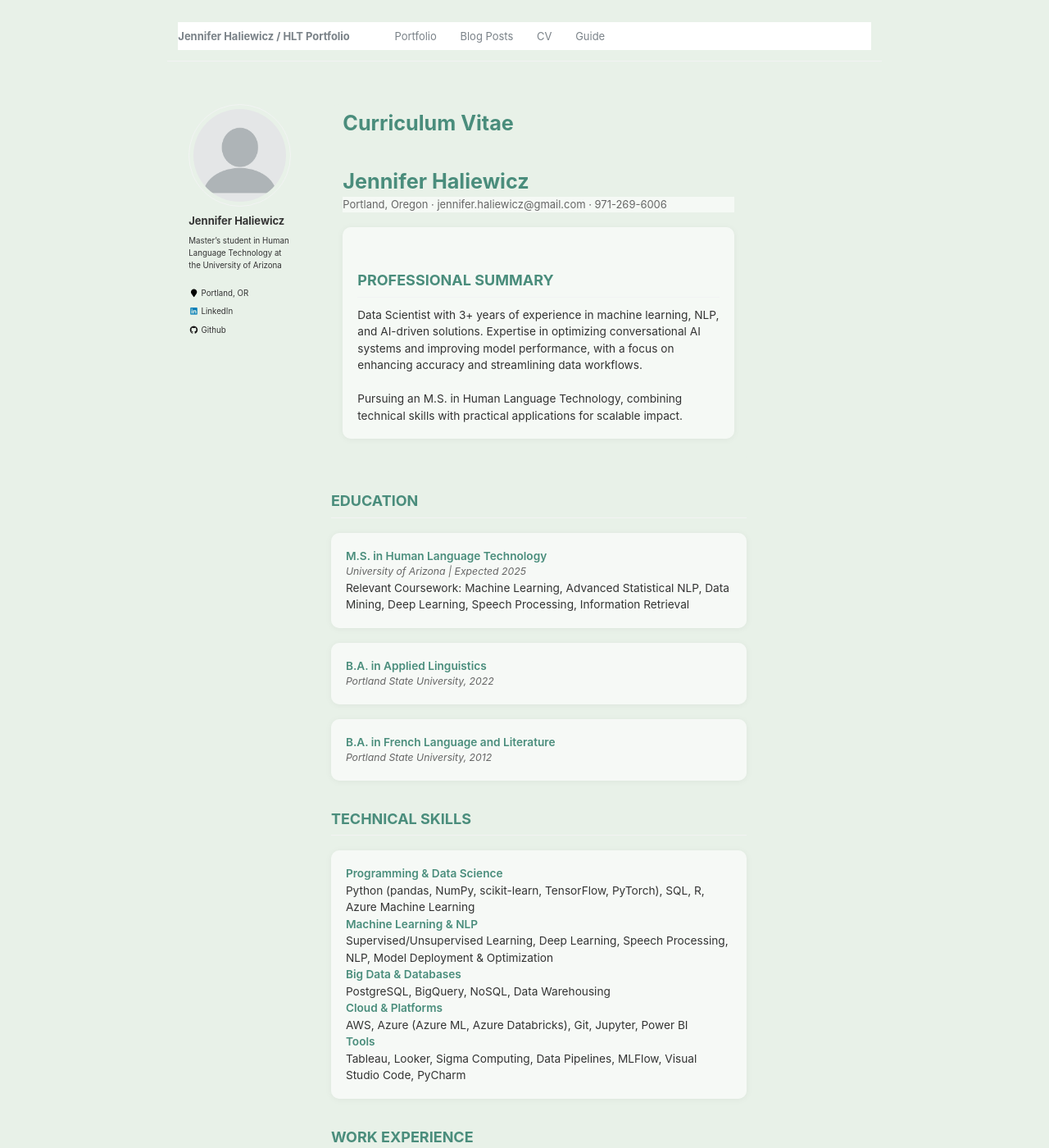
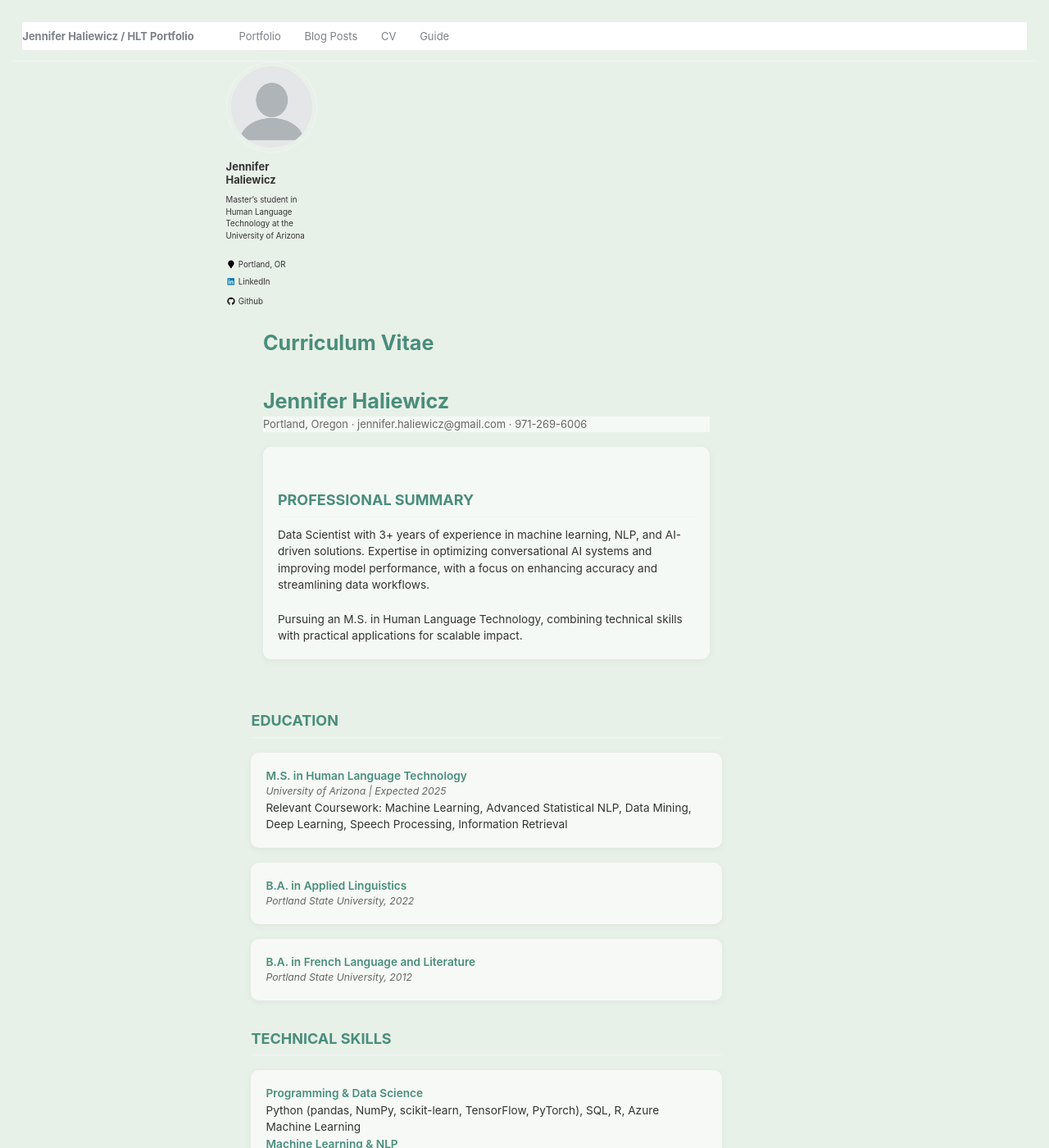
Before and after one commit to rofljen/HLTProfessionalsite, a Jekyll site: the page built from _pages/cv.html, in a window 1280 px wide and 1400 px high. Shown: the whole window at 82% size. Built offline with Jekyll 4.4.1, drawn with Linux system fonts in a browser that asks for light colours.

Commit message:
Update custom.css

```diff
--- a/assets/css/custom.css
+++ b/assets/css/custom.css
@@ -15,29 +15,29 @@
   line-height: 1.5;
   background-color: var(--mint-green);
   color: var(--text-dark);
-  margin: 0 auto;
+  margin: 0;
   padding: 0.5rem;
-  max-width: 900px;
 }
 
-/* Main Page Layout Centering */
 #main {
   display: flex;
   justify-content: center;
-  flex-wrap: wrap;
+  align-items: flex-start;
+  flex-direction: column;
+  margin: 0 auto;
+  max-width: 100%;
+  padding: 0 1rem;
 }
 
 .site-wrapper,
-.page {
+.page,
+.page__inner-wrap {
   height: auto !important;
   overflow: visible !important;
-}
-
-.page,
-.page__inner-wrap {
-  margin-left: auto !important;
-  margin-right: auto !important;
+  margin: 0 auto !important;
   float: none !important;
+  width: 100%;
+  max-width: 900px;
 }
 
 .page__content {
@@ -71,7 +71,7 @@
   margin-bottom: 1.25rem;
 }
 
-/* Text + Info Elements */
+/* Info Blocks */
 .contact-info,
 .post-contact,
 .summary-content,
@@ -82,31 +82,28 @@
   background-color: rgba(255, 255, 255, 0.6);
 }
 
-/* Card Blocks (Experience, Education, etc.) */
+/* Card Blocks */
 .experience-item,
 .education-item,
 .service-item,
 .tech-skills,
-.professional-summary {
+.professional-summary,
+.site-summary {
   background-color: rgba(255, 255, 255, 0.6);
   padding: 1.25rem;
   border-radius: 10px;
-  box-shadow: 0 1px 8px rgba(0, 0, 0, 0.05);
+  box-shadow: 0 2px 10px rgba(0, 0, 0, 0.05);
   margin: 1.25rem auto;
   max-width: 700px;
   font-size: 0.95rem;
   line-height: 1.5;
 }
 
+/* Slightly different tone for summary section */
 .site-summary {
   background-color: rgba(255, 255, 255, 0.45);
+  font-size: 1rem;
   padding: 1.5rem;
-  border-radius: 10px;
-  box-shadow: 0 2px 12px rgba(0, 0, 0, 0.08);
-  margin: 1.5rem auto;
-  max-width: 700px;
-  line-height: 1.5;
-  font-size: 1rem;
 }
 
 /* Typography + Utilities */
```
